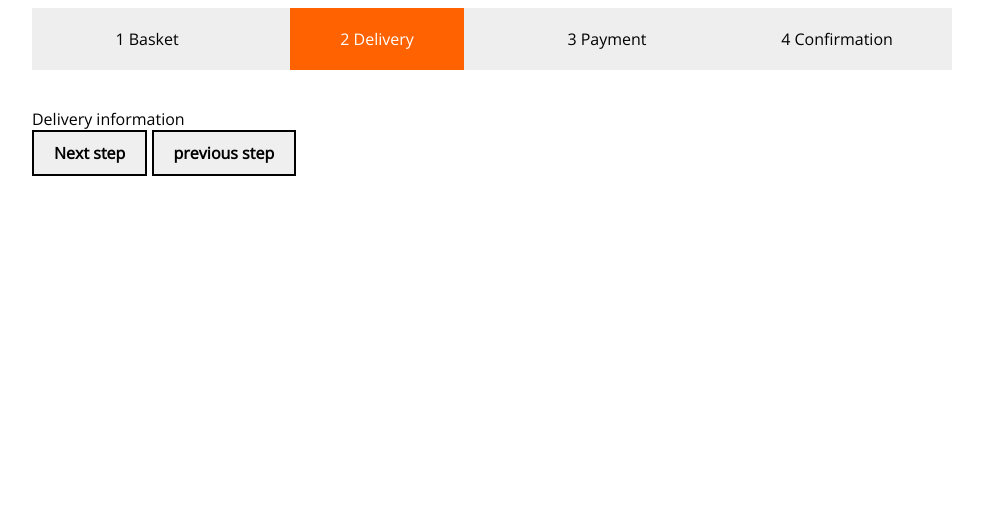
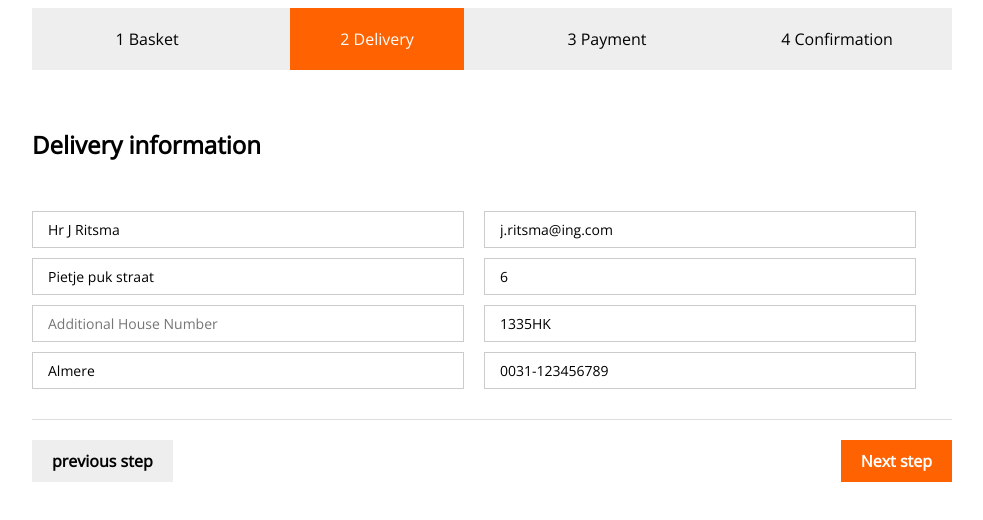
Before and after one commit to vah7id/webcomponent-checkout, a website with bundled scripts: page index.html in a window 1280 px wide. Both pictures are taken after a click on the button "Next step". Shown: the whole page, without its empty margins (148-1131 px from the left). Built offline with nearby package versions, Linux system fonts and the light colour scheme.

Commit message:
#phase3 delivery form with prefilling logics implemented

```diff
--- a/assets/styles/index.css
+++ b/assets/styles/index.css
@@ -1,6 +1,6 @@
 @import url('https://fonts.googleapis.com/css2?family=Open+Sans:wght@300&display=swap');
 
-body {
+body, input {
     font-family: 'Open Sans', sans-serif;
 }
 
@@ -8,10 +8,16 @@ button {
     font-family: 'Open Sans', sans-serif;
     color: black;
     font-weight: 900;
+    background: #eee;
     padding: 10px 20px;
     font-size: 16px;
     cursor: pointer;
-    border: 2px solid black;
+    border: none;
+}
+
+.btn-primary {
+    background: #FF6200;
+    color: white;
 }
 
 /* ================ STEPS ================== */
@@ -61,3 +67,39 @@ button {
     display: block;
     opacity: 0.7;
 }
+
+/* ================== DELIVERY ================== */
+
+.delivery-wrapper form{
+    display: block;
+    width: 100%;
+    padding: 25px 0;
+    flex-wrap: wrap;
+}
+
+.delivery-wrapper form input {
+    float: left;
+    padding: 8px 15px;
+    font-size: 14px;
+    border:1px solid #ccc;
+    width: 400px;
+    margin: 5px 20px 5px 0;
+}
+
+
+.delivery-wrapper footer {
+    width: 100%;
+    margin-top: 25px;
+    border-top: 1px solid #ddd;
+    padding-top: 20px;
+    display: block;
+    float: left;
+}
+
+.delivery-wrapper footer button:first-child {
+    float: left;
+}
+
+.delivery-wrapper footer button:last-child {
+    float: right;
+}
--- a/modules/basket/index.js
+++ b/modules/basket/index.js
@@ -4,22 +4,12 @@ import './item.js';
 class Basket extends HTMLElement {
     constructor() {
         super();
-        this.basketItems = [];
-        this.basketSummary = null;
     }
     connectedCallback() {
 
         const confirmBasket = () => {
             this.handleStepChange(2);
         }
-
-        fetch(`/assets/mocks/basket.json`).then(res => res.json()).then((res) => {
-            this.basketItems = res?.basket;
-            this.basketSummary = res?.basketSummary;
-            _render();
-        }).catch(() => {
-            _render();
-        });
 
         const _render = () => {
             const tmp = html`<div class="basket-wrapper">
@@ -33,6 +23,8 @@ class Basket extends HTMLElement {
 
             render(tmp, this);
         }
+
+        _render();
     }
 }
 
--- a/modules/delivery/index.js
+++ b/modules/delivery/index.js
@@ -3,15 +3,56 @@ import {html, render} from '../../node_modules/lit-html/lit-html.js';
 class Delivery extends HTMLElement {
     constructor() {
         super();
+        this.customer = {
+            fullname: '',
+            email: '',
+            phone: '',
+            address: {
+                street: '',
+                houseNumber: '',
+                houseNumberAddition: '',
+                postalCode: '',
+                city: ''
+            }
+        }
+        this.hasVoucher = false;
     }
     connectedCallback() {
-        const tmp = html`<div class="delivery-wrapper">
-            Delivery information
-            <div>
-                <button @click=${() => this.handleStepChange(3)}>Next step</button>
+
+        // check if all the items in the basket are voucher
+        this.hasVoucher = this.basketItems.every((item) => item.fulfillmentType === 'VOUCHER');
+
+        // prefill customer address only when it's available
+        fetch(`/assets/mocks/customer.json`).then(res => res.json()).then((res) => {
+            this.customer.address = res?.addresses[0];
+            this.customer.fullname = res?.correspondenceName;
+            this.customer.email = res?.personalEmailAddress;
+            this.customer.phone = res?.phoneNumber;
+            _render();
+        }).catch(() => {
+            _render();
+        });
+
+        const _render = () => {
+            const tmp = html`<div class="delivery-wrapper">
+            <h2>Delivery information</h2>
+            <form name="addressFields">
+                <input type="text" .value=${this.customer.fullname} name="fullname" placeholder="Full name"></input>
+                <input type="email" .value=${this.customer.email} name="email" placeholder="Email" ></input>
+                ${!this.hasVoucher ? html`
+                <input type="text" .value=${this.customer.address.street} name="street" placeholder="Street" ></input>
+                <input type="text" .value=${this.customer.address.houseNumber} name="houseNumber" placeholder="House number" ></input>
+                <input type="text" .value=${this.customer.address.houseNumberAddition} name="houseNumberAddition" placeholder="Additional House Number" ></input>
+                <input type="text" .value=${this.customer.address.postalCode}  name="postalCode" placeholder="Postal Code" ></input>
+                <input type="text" .value=${this.customer.address.city}  name="city" placeholder="City" ></input>` : ``}
+                <input type="text" .value=${this.customer.phone} name="phone" placeholder="Phone" ></input>
+            </form>
+            <footer>
                 <button @click=${() => this.handleStepChange(1)}>previous step</button>
-            </div>`;
-        render(tmp, this);
+                <button class="btn-primary" @click=${() => this.handleStepChange(3)}>Next step</button>
+            </footer>`;
+            render(tmp, this);
+        }
     }
 }
 
--- a/modules/steps/index.js
+++ b/modules/steps/index.js
@@ -7,10 +7,27 @@ import '../../modules/confirmation/index.js';
 class Steps extends HTMLElement {
     constructor() {
         super();
+        this.basketItems = [];
     }
     connectedCallback() {
+
+        // fetch the basket items before rendering the steps
+        fetch(`/assets/mocks/basket.json`).then(res => res.json()).then((res) => {
+            this.basketItems = res?.basket;
+            _render();
+        }).catch(() => {
+            _render();
+        });
+
+        // re-render the steps status after navigation between steps
+        const handleStepChange = (step) => {
+            this.step = step;
+            _render();
+        }
+
         const _render = () => {
             const tmp = html`<lion-steps class="steps-wrapper">
+
                 <lion-step class="step-item" initial-step>
                     <label class=${this.step === 1 ? 'step-active' : ''}>1 Basket</label>
                 </lion-step>
@@ -25,20 +42,16 @@ class Steps extends HTMLElement {
                 </lion-step>
 
                 <div class="step-container">
-                ${this.step === 1 ? html`<basket-step .handleStepChange=${handleStepChange.bind(this)}></basket-step>`: ``}
-                ${this.step === 2 ? html`<delivery-step .handleStepChange=${handleStepChange.bind(this)}></delivery-step>`: ``}
+                    ${this.step === 1 ? html`<basket-step .basketItems=${this.basketItems} .handleStepChange=${handleStepChange.bind(this)}></basket-step>`: ``}
+                    ${this.step === 2 ? html`<delivery-step .basketItems=${this.basketItems} .handleStepChange=${handleStepChange.bind(this)}></delivery-step>`: ``}
                     ${this.step === 3 ? html`<payment-step .handleStepChange=${handleStepChange.bind(this)}></payment-step>`: ``}
                     ${this.step === 4 ? html`<confirmation-step></confirmation-step>`: ``}
                 </div>
 
             </lion-steps>`;
+
             render(tmp, this);
         }
-        const handleStepChange = (step) => {
-            this.step = step;
-            _render();
-        }
-        _render();
     }
 }
 
--- a/package.json
+++ b/package.json
@@ -15,6 +15,8 @@
     },
     "dependencies": {
         "@lion/core": "^0.17.0",
+        "@lion/form": "^0.11.0",
+        "@lion/input": "^0.14.0",
         "@lion/steps": "^0.8.3"
     }
 }
```
Also changed, not shown: 2 other files. Lines whose indentation alone changed are shown as unchanged.
